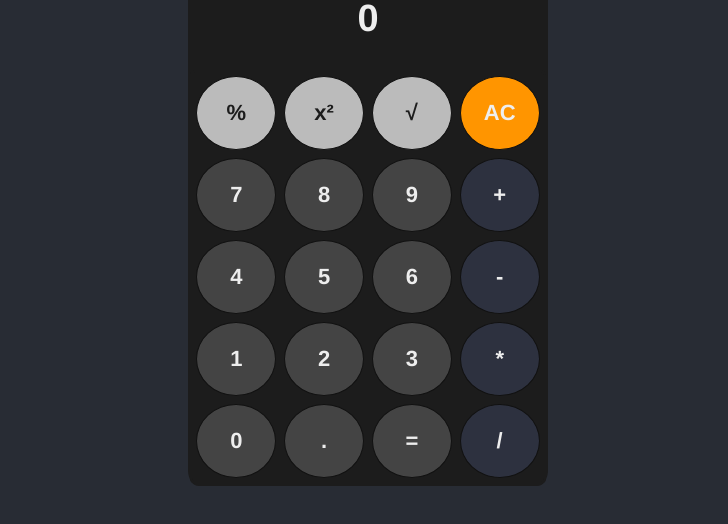
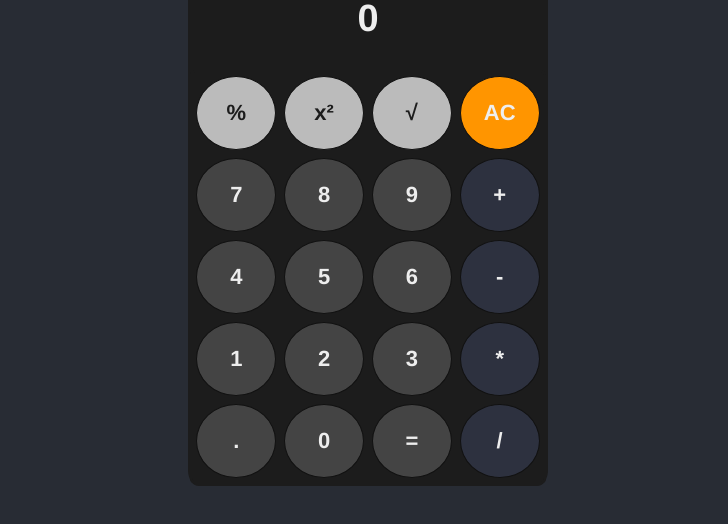
Before and after one commit to zilbers/Challenge-Calculator, a React (Create React App) app: page / in a window 1280 px wide. Shown: the part 194-718 px from the top of the page, without its empty margins (272-1000 px from the left). Built offline with nearby package versions, Linux system fonts and the light colour scheme.

Commit message:
Fixed grid
Made css works better and no matter in what order it was entered

```diff
--- a/src/App.css
+++ b/src/App.css
@@ -50,20 +50,100 @@ border-radius: 3%;
 }
 
 .calculator-digits {
-  display: flex;
-  align-items: flex-end;
   margin: 0 auto;
   border: 2px solid  #1C1C1C;
   border-radius: 5px;
 }
 
+#op_modulo{
+  grid-area: op_modulo;
+}
+
+#op_power{
+  grid-area: op_power;
+}
+
+#op_sqrt{
+  grid-area: op_sqrt;
+}
+
+#op_AC{
+  grid-area: op_AC;
+}
+
+#digit_7{
+  grid-area: digit_7;
+}
+
+#digit_8{
+  grid-area: digit_8;
+}
+
+#digit_9{
+  grid-area: digit_9;
+}
+
+#op_plus{
+  grid-area: op_plus;
+}
+
+#digit_4{
+  grid-area: digit_4;
+}
+
+#digit_5{
+  grid-area: digit_5;
+}
+
+#digit_6{
+  grid-area: digit_6;
+}
+
+#op_minus{
+  grid-area: op_minus;
+}
+
+#digit_1{
+  grid-area: digit_1;
+}
+
+#digit_2{
+  grid-area: digit_2;
+}
+
+#digit_3{
+  grid-area: digit_3;
+}
+
+#op_multi{
+  grid-area: op_multi;
+}
+
+#dot{
+  grid-area: dot;
+}
+
+#digit_0{
+  grid-area: digit_0;
+}
+
+#equal{
+  grid-area: equal;
+}
+
+#op_divide{
+  grid-area: op_divide;
+}
+
 .calculator-buttons {
   display: grid;
-  grid-template-columns: 3fr 1fr ;
-  /* padding: 20px;
-  display: grid;
   grid-template-columns: 1fr 1fr 1fr 1fr;
-  grid-gap: 15px; */
+  grid-template-areas:
+  "op_modulo op_power op_sqrt op_AC"
+  "digit_7 digit_8 digit_9 op_plus"
+  "digit_4 digit_5 digit_6 op_minus"
+  "digit_1 digit_2 digit_3 op_multi"
+  "dot digit_0 equal op_divide";
 }
 
 .button {
@@ -107,6 +187,12 @@ border-radius: 3%;
 .digits{
   display: grid;
   grid-template-columns: 1fr 1fr 1fr;
+  grid-template-areas:
+  "op_modulo op_power op_sqrt op_AC"
+  "digit_7 digit_8 digit_9 op_plus"
+  "digit_4 digit_5 digit_6 op_minus"
+  "digit_1 digit_2 digit_3 op_multi"
+  "dot digit_0 equal op_divide";
 }
 
 .operations{
--- a/src/components/Calc.js
+++ b/src/components/Calc.js
@@ -33,7 +33,7 @@ function Calc() {
   });
 
   // Digits
-  const digitBtns = [7, 8, 9, 4, 5, 6, 1, 2, 3, 0].map((digit) => (
+  const digitBtns = [9, 8, 7, 6, 5, 4, 3, 2, 1, 0].map((digit) => (
     <DigitButton
       value={digit}
       onClick={() => {
@@ -162,8 +162,8 @@ function Calc() {
         )}
       </div>
       <div className='calculator-digits calculator-buttons'>
-        <div className='digits'>{digitBtns}</div>
-        <div className='operations'>
+        {digitBtns}
+
         {/* clear all */}
         <MathOperation
           type='AC'
@@ -275,7 +275,6 @@ function Calc() {
         />
       </div>
     </div>
-    </div>
   );
 }
 
```
Lines whose indentation alone changed are shown as unchanged.
